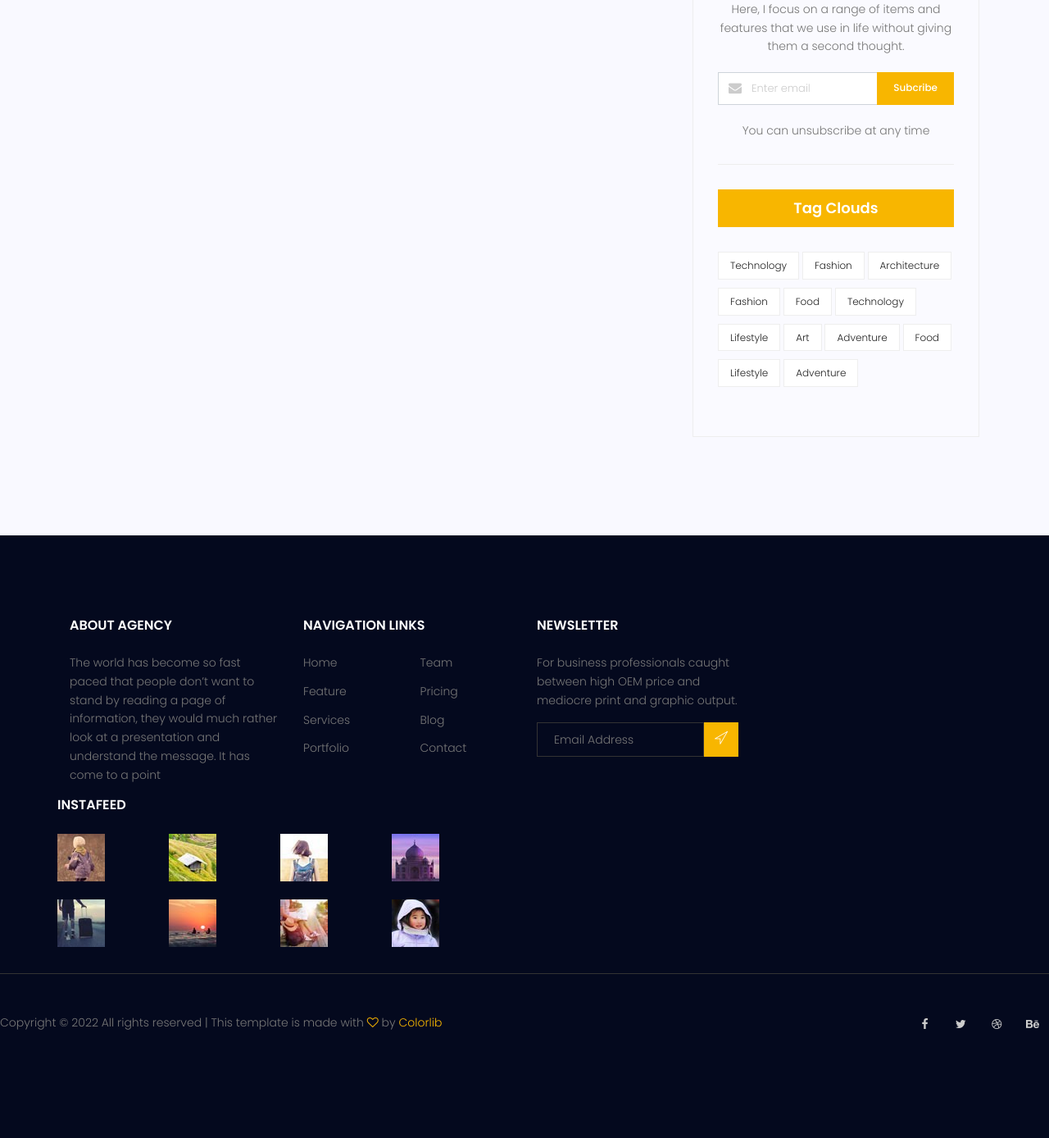
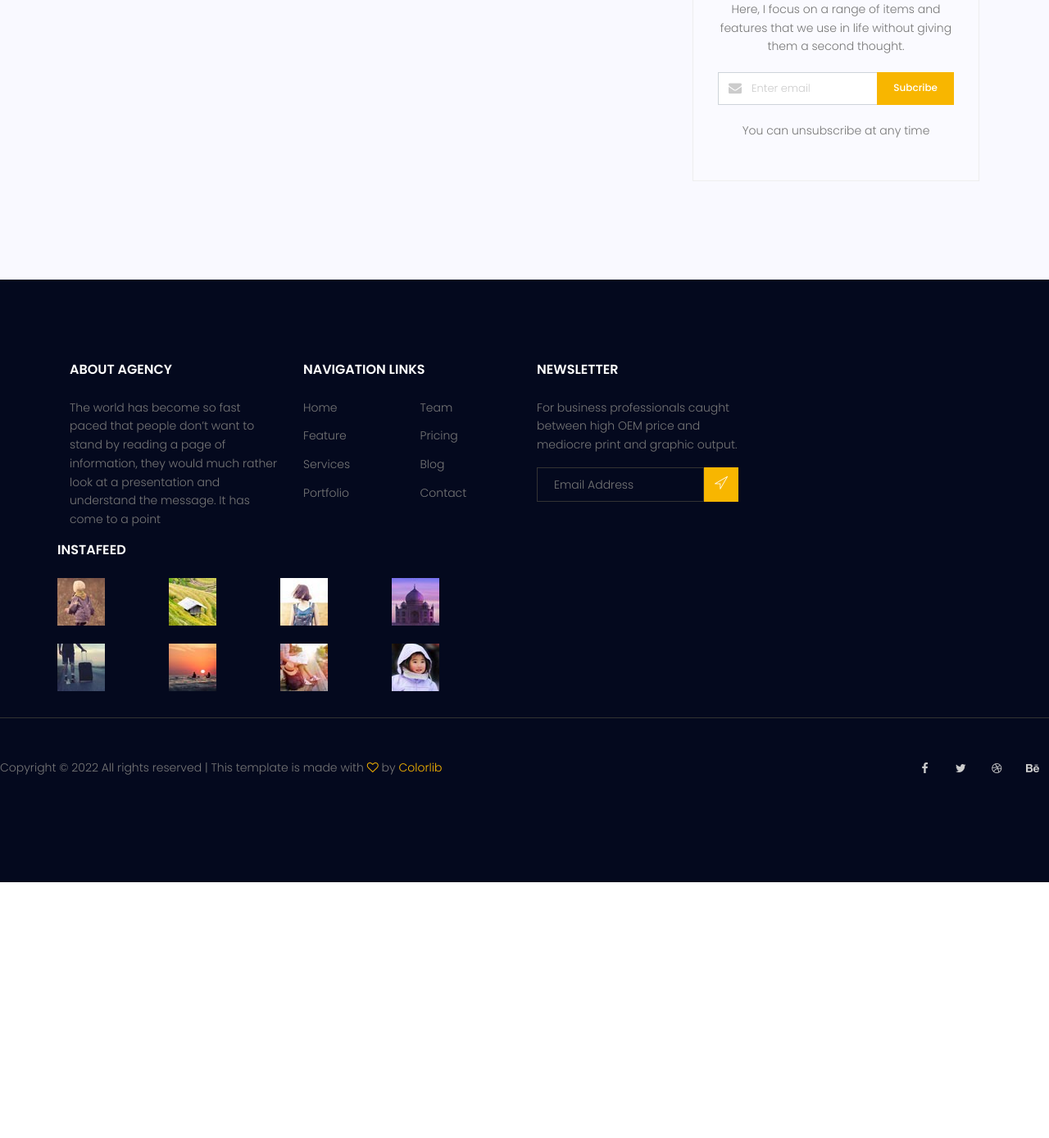
Before and after one commit to theharez/maktabKhooneh, a Django app: page /blog/ in a window 1280 px wide. Shown: the part 2318-3706 px from the top of the page at 82% size. After the commit the page ends 3394 px from the top, so only its background shows below. Run offline with Django 4.2, Linux system fonts and the light colour scheme; data that the repository does not hold is empty; some libraries are stand-ins or nearby versions.

Commit message:
Update blog-home.html
remove single tags

```diff
--- a/templates/blog/blog-home.html
+++ b/templates/blog/blog-home.html
@@ -186,23 +186,6 @@
 							You can unsubscribe at any time
 						</p>
 					</div>
-					<div class="single-sidebar-widget tag-cloud-widget">
-						<h4 class="tagcloud-title">Tag Clouds</h4>
-						<ul>
-							<li><a href="#">Technology</a></li>
-							<li><a href="#">Fashion</a></li>
-							<li><a href="#">Architecture</a></li>
-							<li><a href="#">Fashion</a></li>
-							<li><a href="#">Food</a></li>
-							<li><a href="#">Technology</a></li>
-							<li><a href="#">Lifestyle</a></li>
-							<li><a href="#">Art</a></li>
-							<li><a href="#">Adventure</a></li>
-							<li><a href="#">Food</a></li>
-							<li><a href="#">Lifestyle</a></li>
-							<li><a href="#">Adventure</a></li>
-						</ul>
-					</div>
 				</div>
 			</div>
 		</div>
```
